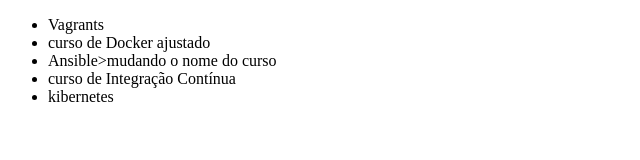
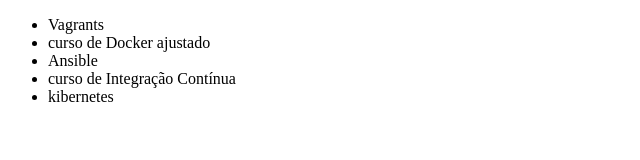
Before and after one commit to jefferjk/AluraGit, a plain HTML site: page index.html in a window 1280 px wide. Shown: the whole page, without its empty margins (0-640 px from the left). Drawn offline with Linux system fonts and the light colour scheme.

Commit message:
Revert "mudando o titulo ansible"
This reverts commit 542c189e2cd5ed26ba68b3f7772a2bd4eb8f3e72.

```diff
--- a/index.html
+++ b/index.html
@@ -9,7 +9,7 @@
     <ul>
         <li>Vagrants</li>
         <li>curso de Docker ajustado</li>
-        <li>Ansible>mudando o nome do curso</li>
+        <li>Ansible</li>
         <li>curso de Integração Contínua </li>
 		<li>kibernetes</li>
     </ul>
```
